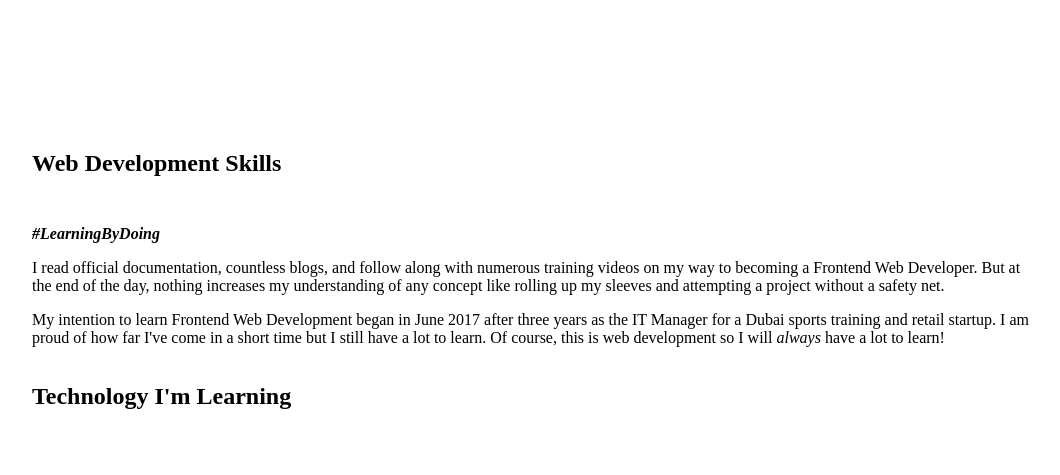
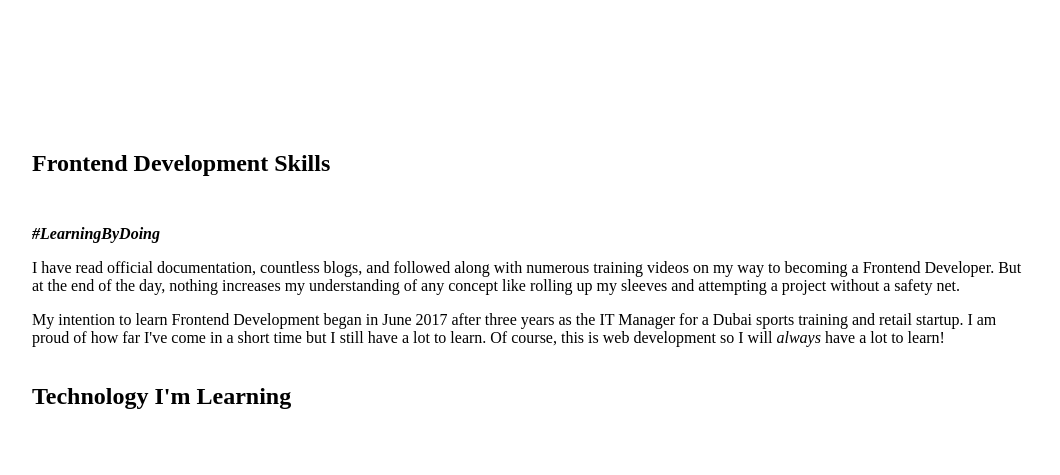
Before and after one commit to desertmango5/my-gatsby-website, a Gatsby site: page /webdev in a window 1280 px wide. Shown: the top 475 px of the page, without its empty margins (108-1168 px from the left). Built offline with nearby package versions, Linux system fonts and the light colour scheme; Gatsby itself is replaced by a stand-in of ours.

Commit message:
Spelling corrections

```diff
--- a/src/pages/index.js
+++ b/src/pages/index.js
@@ -13,9 +13,9 @@ import Gatsby from '../assets/icons/gatsby-logo.png'
 const IndexPage = ({ data }) => (
   <div className={style.body}>
     <section className={style.intro}>
-      <h1>Frontend Web Developer Wannabe</h1>
+      <h1>Frontend Developer Wannabe</h1>
       <p>
-        I am activity looking for my first full-time Frontend Web Developer position in my hometown Phoenix, AZ, USA or certain locations in Europe. My ideal company embraces modern web development tools and have a nurturing culture where I can continue learning.
+        I am actively looking for my first full-time Frontend Developer position in my hometown Phoenix, AZ, USA or certain locations in Europe. My ideal company embraces modern web development tools and have a nurturing culture where I can continue learning.
       </p>
     </section>
     {/* FRONTEND */}
--- a/src/pages/webdev.js
+++ b/src/pages/webdev.js
@@ -26,12 +26,12 @@ import SASS from '../assets/icons/sass-logo.png'
 const Webdev = () => (
   <div className={style.body}>
     <section className={style.about}>
-      <h2 className={style.about__heading}>Web Development Skills</h2>
+      <h2 className={style.about__heading}>Frontend Development Skills</h2>
       <p><em><strong>#LearningByDoing</strong></em></p>
       <p>
-        I read official documentation, countless blogs, and follow along with numerous training videos on my way to becoming a Frontend Web Developer. But at the end of the day, nothing increases my understanding of any concept like rolling up my sleeves and attempting a project without a safety net.
+        I have read official documentation, countless blogs, and followed along with numerous training videos on my way to becoming a Frontend Developer. But at the end of the day, nothing increases my understanding of any concept like rolling up my sleeves and attempting a project without a safety net.
       </p>
-      <p>My intention to learn Frontend Web Development began in June 2017 after three years as the IT Manager for a Dubai sports training and retail startup. I am proud of how far I've come in a short time but I still have a lot to learn. Of course, this is web development so I will <em>always</em> have a lot to learn!</p>
+      <p>My intention to learn Frontend Development began in June 2017 after three years as the IT Manager for a Dubai sports training and retail startup. I am proud of how far I've come in a short time but I still have a lot to learn. Of course, this is web development so I will <em>always</em> have a lot to learn!</p>
     </section>
     <h2>Technology I'm Learning</h2>
     <section className={style.experience}>
```
